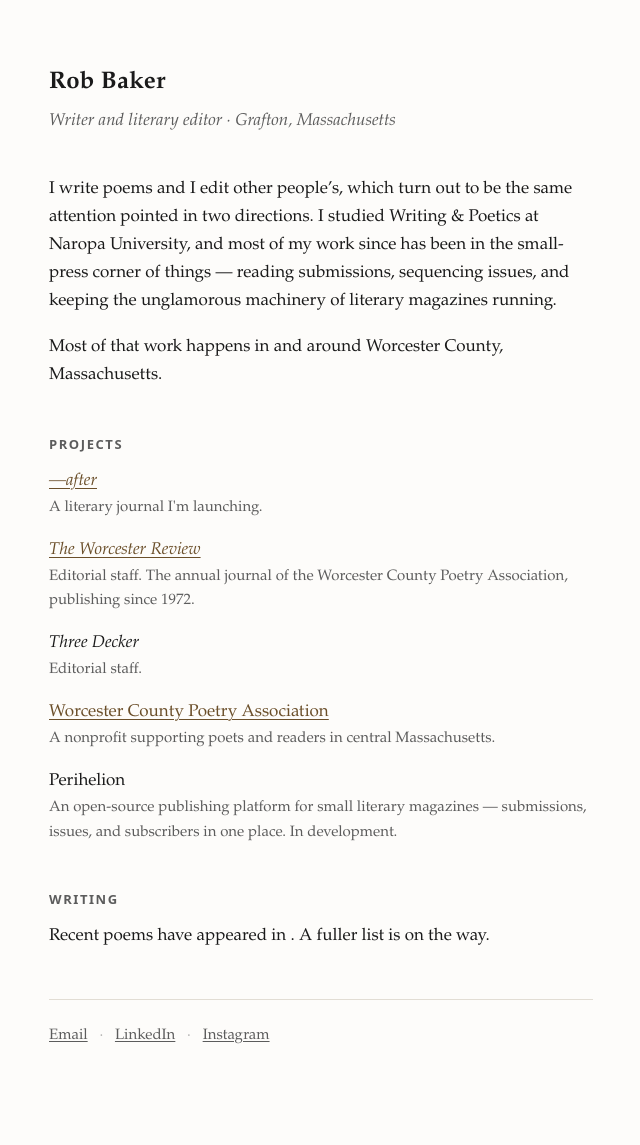
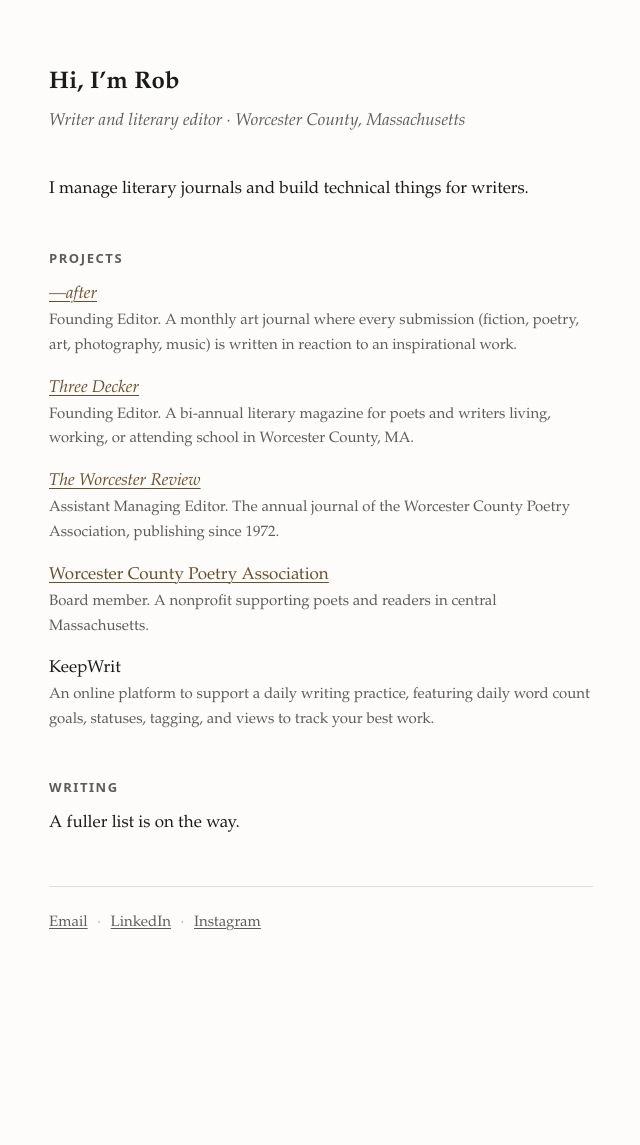
Before and after one commit to rrbaker/rrbaker.com, a Jekyll site: the page built from index.md, in a window 1280 px wide. Shown: the whole page, without its empty margins (319-959 px from the left). Built offline with Jekyll 4.4.1, drawn with Linux system fonts in a browser that asks for light colours; after the commit the page ends 1032 px from its top, so only the background shows below that.

Commit message:
Add custom domain, pin Ruby, and flesh out the page
Commits the CNAME for rrbaker.com and .ruby-version (3.3.6) so local
and CI agree, plus the content, layout and stylesheet work that was
sitting uncommitted.

Co-Authored-By: Claude Opus 5 <noreply@anthropic.com>

```diff
--- /dev/null
+++ b/CNAME
@@ -0,0 +1 @@
+rrbaker.com
--- a/_config.yml
+++ b/_config.yml
@@ -2,12 +2,21 @@
 title: Rob Baker
 tagline: Writer and literary editor
 description: >-
-  Rob Baker is a writer and literary editor based in Grafton, Massachusetts.
+  Rob Baker is a writer and literary editor in Worcester County, Massachusetts.
 author: Rob Baker
 
 # Full production URL, no trailing slash. Change this if the domain changes.
-url: "https://robbaker.com"
+url: "https://rrbaker.com"
 baseurl: ""
+
+# Footer links, rendered by _layouts/default.html.
+links:
+  - name: Email
+    url: "mailto:rrbaker@gmail.com"
+  - name: LinkedIn
+    url: "https://www.linkedin.com/in/rrbaker"
+  - name: Instagram
+    url: "https://www.instagram.com/rrbaker"
 
 # --- Build -------------------------------------------------------------------
 # No theme: every layout and stylesheet in this repo is ours.
--- a/_layouts/default.html
+++ b/_layouts/default.html
@@ -3,6 +3,8 @@
 <head>
   <meta charset="utf-8">
   <meta name="viewport" content="width=device-width, initial-scale=1">
+  <!-- Applied before the stylesheet loads, so there's no white flash in dark mode. -->
+  <meta name="color-scheme" content="light dark">
 
   <title>{% if page.title and page.title != site.title %}{{ page.title }} &middot; {{ site.title }}{% else %}{{ site.title }} &middot; {{ site.tagline }}{% endif %}</title>
   <meta name="description" content="{{ page.description | default: site.description | strip_newlines }}">
@@ -19,5 +21,18 @@
   <main>
     {{ content }}
   </main>
+
+  <hr>
+
+  <!-- Outside <main> so it maps to the contentinfo landmark. -->
+  <footer>
+    {%- for link in site.links %}
+      {%- unless forloop.first %}
+      <span class="sep" aria-hidden="true">&middot;</span>
+      {%- endunless %}
+      <a href="{{ link.url }}"{% unless link.url contains 'mailto:' %} rel="me"{% endunless %}>{{ link.name }}</a>
+    {%- endfor %}
+  </footer>
+
 </body>
 </html>
--- a/assets/css/main.css
+++ b/assets/css/main.css
@@ -1,8 +1,11 @@
 /* ---------------------------------------------------------------------------
-   Rob Baker -- a text page. Roughly 60 lines of CSS, no framework, no build.
+   Rob Baker -- a text page. No framework, no build step, no JavaScript.
    --------------------------------------------------------------------------- */
 
 :root {
+  /* Tells the UA to render scrollbars, form controls and the canvas to match. */
+  color-scheme: light dark;
+
   --ink:        #1a1a1a;
   --ink-muted:  #5c5c5c;
   --paper:      #fdfcfa;
@@ -69,12 +72,31 @@ a {
 }
 a:hover { color: var(--ink); }
 
+/* Explicit ring: consistent across browsers and comfortably past 2.4.13. */
+a:focus-visible {
+  outline: 2px solid var(--ink);
+  outline-offset: 3px;
+  border-radius: 2px;
+}
+
 hr {
-  margin: 3rem 0 1.5rem;
+  max-width: 34rem;
+  margin: 3rem auto 1.5rem;
   border: 0;
   border-top: 1px solid var(--rule);
 }
 
-footer { color: var(--ink-muted); font-size: 0.9375rem; }
+/* Wrapping row rather than a rigid line, so the links reflow at 200% zoom
+   and at 320px instead of pushing the page sideways. */
+footer {
+  display: flex;
+  flex-wrap: wrap;
+  align-items: baseline;
+  gap: 0.25rem 0.6rem;
+  max-width: 34rem;
+  margin: 0 auto;
+  color: var(--ink-muted);
+  font-size: 0.9375rem;
+}
 footer a { color: var(--ink-muted); }
-footer .sep { padding: 0 0.5rem; opacity: 0.5; }
+footer .sep { opacity: 0.5; }
--- a/index.md
+++ b/index.md
@@ -3,40 +3,34 @@ layout: default
 title: Rob Baker
 ---
 
-# Rob Baker
+# Hi, I'm Rob
 
-<p class="tagline">Writer and literary editor &middot; Grafton, Massachusetts</p>
+<p class="tagline">Writer and literary editor &middot; Worcester County, Massachusetts</p>
 
-I write poems and I edit other people's, which turn out to be the same
-attention pointed in two directions. I studied Writing &amp; Poetics at Naropa
-University, and most of my work since has been in the small-press corner of
-things — reading submissions, sequencing issues, and keeping the unglamorous
-machinery of literary magazines running.
-
-Most of that work happens in and around Worcester County, Massachusetts.
+I manage literary journals and build technical things for writers.
 
 ## Projects
 
-<ul>
+<ul role="list">
   <li>
     <a href="https://afterjournal.org"><em>&mdash;after</em></a>
-    <span class="note">A literary journal I'm launching. <!-- TODO: one line on what it publishes and what you're looking for. --></span>
+    <span class="note">Founding Editor. A monthly art journal where every submission (fiction, poetry, art, photography, music) is written in reaction to an inspirational work.</span>
+  </li>
+  <li>
+    <a href="https://threedecker.org"><em>Three Decker</em></a>
+    <span class="note">Founding Editor. A bi-annual literary magazine for poets and writers living, working, or attending school in Worcester County, MA.</span>
   </li>
   <li>
     <a href="https://www.worcesterreview.org"><em>The Worcester Review</em></a>
-    <span class="note">Editorial staff. The annual journal of the Worcester County Poetry Association, publishing since 1972.</span>
-  </li>
-  <li>
-    <em>Three Decker</em>
-    <span class="note">Editorial staff. <!-- TODO: URL + one line of description. --></span>
+    <span class="note">Assistant Managing Editor. The annual journal of the Worcester County Poetry Association, publishing since 1972.</span>
   </li>
   <li>
     <a href="https://www.worcestercountypoetry.org">Worcester County Poetry Association</a>
-    <span class="note">A nonprofit supporting poets and readers in central Massachusetts.</span>
+    <span class="note">Board member. A nonprofit supporting poets and readers in central Massachusetts.</span>
   </li>
   <li>
-    Perihelion
-    <span class="note">An open-source publishing platform for small literary magazines — submissions, issues, and subscribers in one place. In development.</span>
+    KeepWrit
+    <span class="note">An online platform to support a daily writing practice, featuring daily word count goals, statuses, tagging, and views to track your best work.</span>
   </li>
 </ul>
 
@@ -48,14 +42,4 @@ Most of that work happens in and around Worcester County, Massachusetts.
   </ul>
 -->
 
-Recent poems have appeared in <!-- TODO -->. A fuller list is on the way.
-
-<hr>
-
-<footer>
-  <a href="mailto:rrbaker@gmail.com">Email</a>
-  <span class="sep">&middot;</span>
-  <a href="https://www.linkedin.com/in/rrbaker" rel="me">LinkedIn</a>
-  <span class="sep">&middot;</span>
-  <a href="https://www.instagram.com/rrbaker" rel="me">Instagram</a>
-</footer>
+A fuller list is on the way.
```
Also changed, not shown: README.md, 1 other file.
